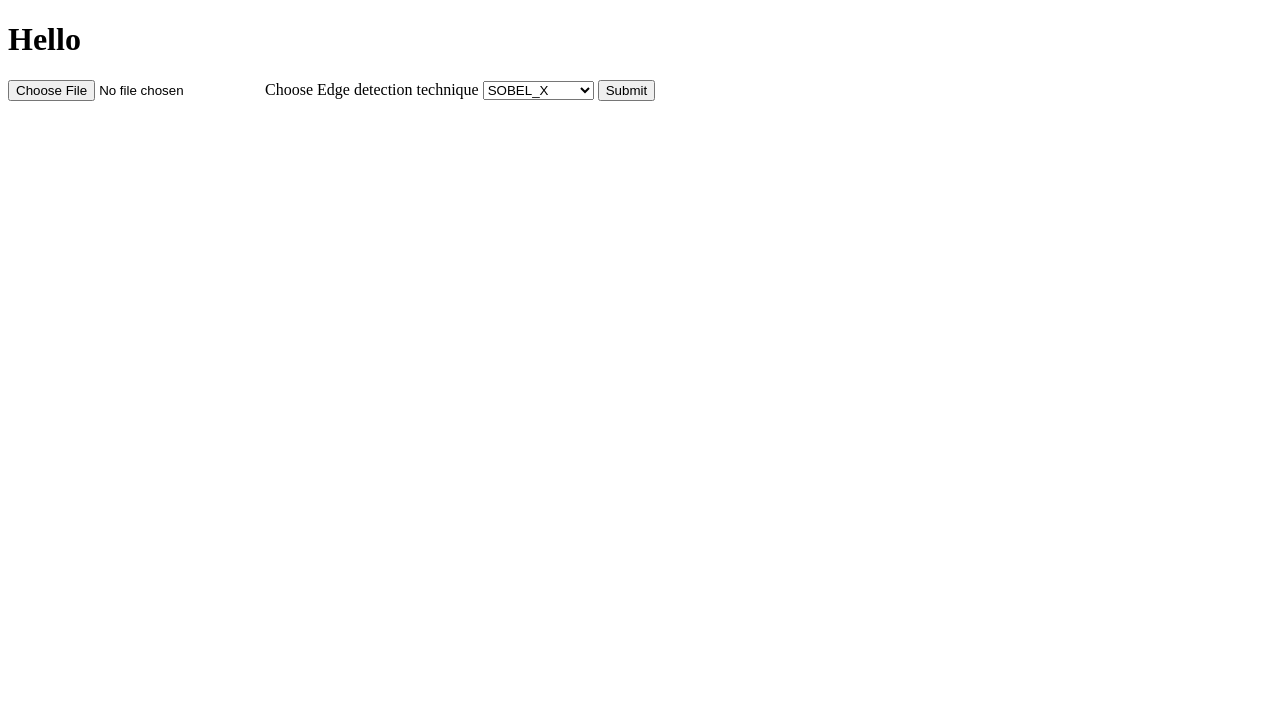
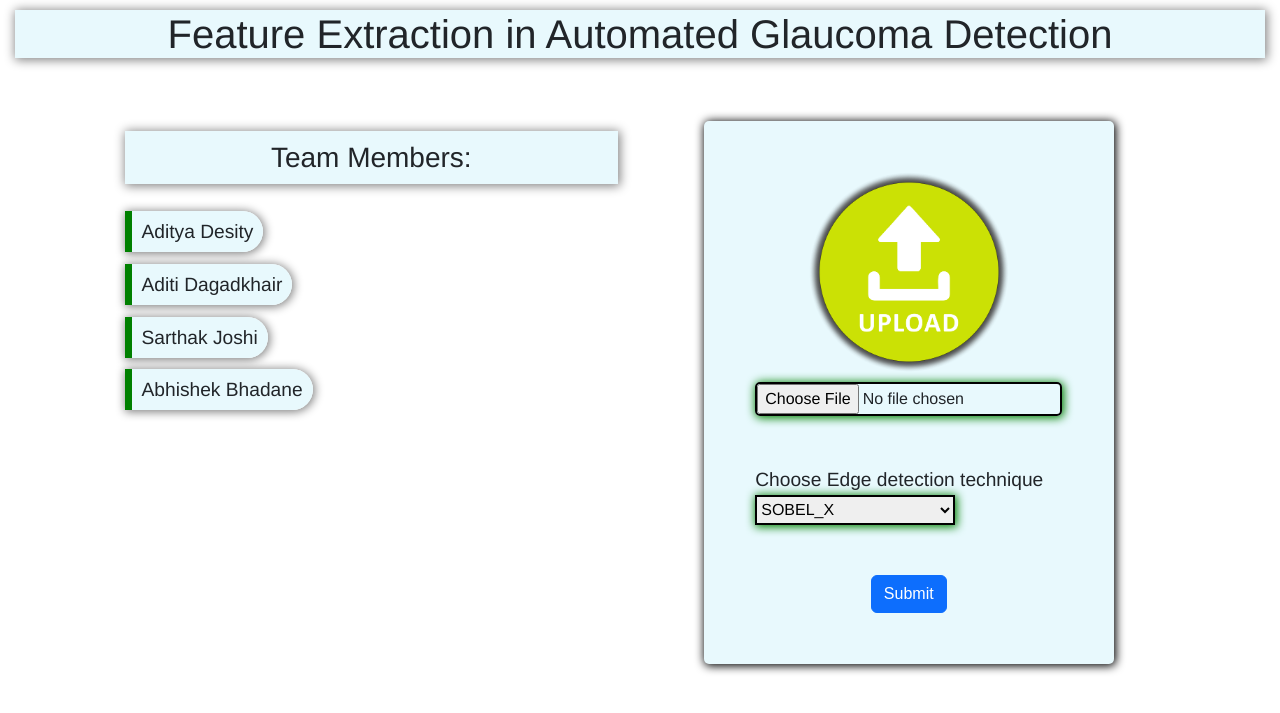
Before and after one commit to adityadesity11/Edge-Detection_IVP, a Flask app: page / in a window 1280 px wide. Shown: the top 713 px of the page. Run offline with Flask 3, Linux system fonts and the light colour scheme.

Commit message:
UI Created

```diff
--- a/templates/index.html
+++ b/templates/index.html
@@ -5,13 +5,107 @@
     <meta http-equiv="X-UA-Compatible" content="IE=edge">
     <meta name="viewport" content="width=device-width, initial-scale=1.0">
     <title>Edge detector</title>
+
+    <!-- Bootstrap CSS -->
+    <link href="https://cdn.jsdelivr.net/npm/bootstrap@5.3.0-alpha3/dist/css/bootstrap.min.css" rel="stylesheet" integrity="sha384-KK94CHFLLe+nY2dmCWGMq91rCGa5gtU4mk92HdvYe+M/SXH301p5ILy+dN9+nJOZ" crossorigin="anonymous">
+
+
+    <style>
+        body{
+            margin:10px 15px;
+            font-family: 'Franklin Gothic Medium', 'Arial Narrow', Arial, sans-serif;
+        }
+
+        .row{
+            margin: 5% 7%;
+        }
+
+        img{
+            height: 200px;
+            /* display: block; */
+        }
+
+        #uploadFile{
+            border:2px solid #000;
+            border-radius: 5px;
+            box-shadow: 1px 1px 10px 1px green;
+            margin: 10px 0 50px;
+        }
+
+        p{
+            font-size: larger;
+            margin: 0;
+            display: inline;
+        }
+
+        label{
+            display: block;
+        }
+
+        select{
+            width: 200px;
+            height: 30px;
+            border: 2px solid black;
+            display: block;
+            box-shadow: 1px 1px 10px 1px green;
+            margin-bottom: 50px;
+        }
+
+        .btn{
+            font-family: sans-serif;
+        }
+
+        .functions-col{
+            display: flex;
+            justify-content: center;
+        }
+
+        form{
+            padding: 10%;
+            background-color: #E8F9FD;
+            box-shadow: 1px 1px 10px 1px #000;
+            border-radius: 5px;
+        }
+
+        .col-lg-6{
+            margin-bottom: 50px;
+        }
+
+    </style>
+
 </head>
 <body>
-    <h1>Hello</h1>
+  <div style="text-align: center; box-shadow: 1px 1px 10px 1px gray; background-color: #E8F9FD; margin: 0;">
+    <h1 >Feature Extraction in Automated Glaucoma Detection</h1>
+  </div>
+
+    <div class="row">
+        <div class="col-lg-6">
+          <h3 style=" box-shadow: 1px 1px 10px 1px gray; background-color: #E8F9FD;text-align: center; margin: 10px;padding: 10px;">Team Members:</h3>
+          <br>
+          <p style=" box-shadow: 1px 1px 10px 1px gray; background-color: #E8F9FD; margin: 10px;padding: 10px; border-radius:0 30px 30px 0; border-left:7px solid green">Aditya Desity</p>
+          <br>
+          <br>
+          <p style=" box-shadow: 1px 1px 10px 1px gray; background-color: #E8F9FD; margin: 10px;padding: 10px; border-radius:0 30px 30px 0; border-left:7px solid green">Aditi Dagadkhair</p>
+          <br>
+          <br>
+          <p style=" box-shadow: 1px 1px 10px 1px gray; background-color: #E8F9FD; margin: 10px;padding: 10px; border-radius:0 30px 30px 0; border-left:7px solid green">Sarthak Joshi</p>
+          <br>
+          <br>
+          <p style=" box-shadow: 1px 1px 10px 1px gray; background-color: #E8F9FD; margin: 10px;padding: 10px; border-radius:0 30px 30px 0; border-left:7px solid green"> Abhishek Bhadane</p>
+        </div>
+        <div class="col-lg-6 functions-col">
             <form action="/edge_detection" method="post">
-        <input type="file" name="img" id="">
+
+                <div style="text-align: center;">
+                    <img src="./upload-img.png" alt="">
+                </div>
+                <input type="file" name="img" id="uploadFile" >
+
                 <!-- <input type="button" value=""> -->
-        <label for="algorithm">Choose Edge detection technique</label>
+                <br>
+                <label for="algorithm"><p>Choose Edge detection technique</p></label>
+
                 <select name="algorithm" id="">
                     <option value="sobel_x">SOBEL_X</option>
                     <option value="sobel_y">SOBEL_Y</option>
@@ -19,8 +113,19 @@
                     <option value="laplacian">LAPLACIAN</option>
                     <option value="canny">CANNY EDGE</option>
                   </select>
-        <input type="submit" value="Submit">
+                <div style="text-align: center;">
+                    <input type="submit" value="Submit" class="btn btn-primary">
+                </div>
+
             </form>
+        </div>
+    </div>
+
+
+
+
+    <!-- Bootstrap JS -->
+    <script src="https://cdn.jsdelivr.net/npm/bootstrap@5.3.0-alpha3/dist/js/bootstrap.bundle.min.js" integrity="sha384-ENjdO4Dr2bkBIFxQpeoTz1HIcje39Wm4jDKdf19U8gI4ddQ3GYNS7NTKfAdVQSZe" crossorigin="anonymous"></script>
 
 </body>
 </html>
```
Also changed, not shown: templates/upload-img.png (added). Lines whose indentation alone changed are shown as unchanged.
